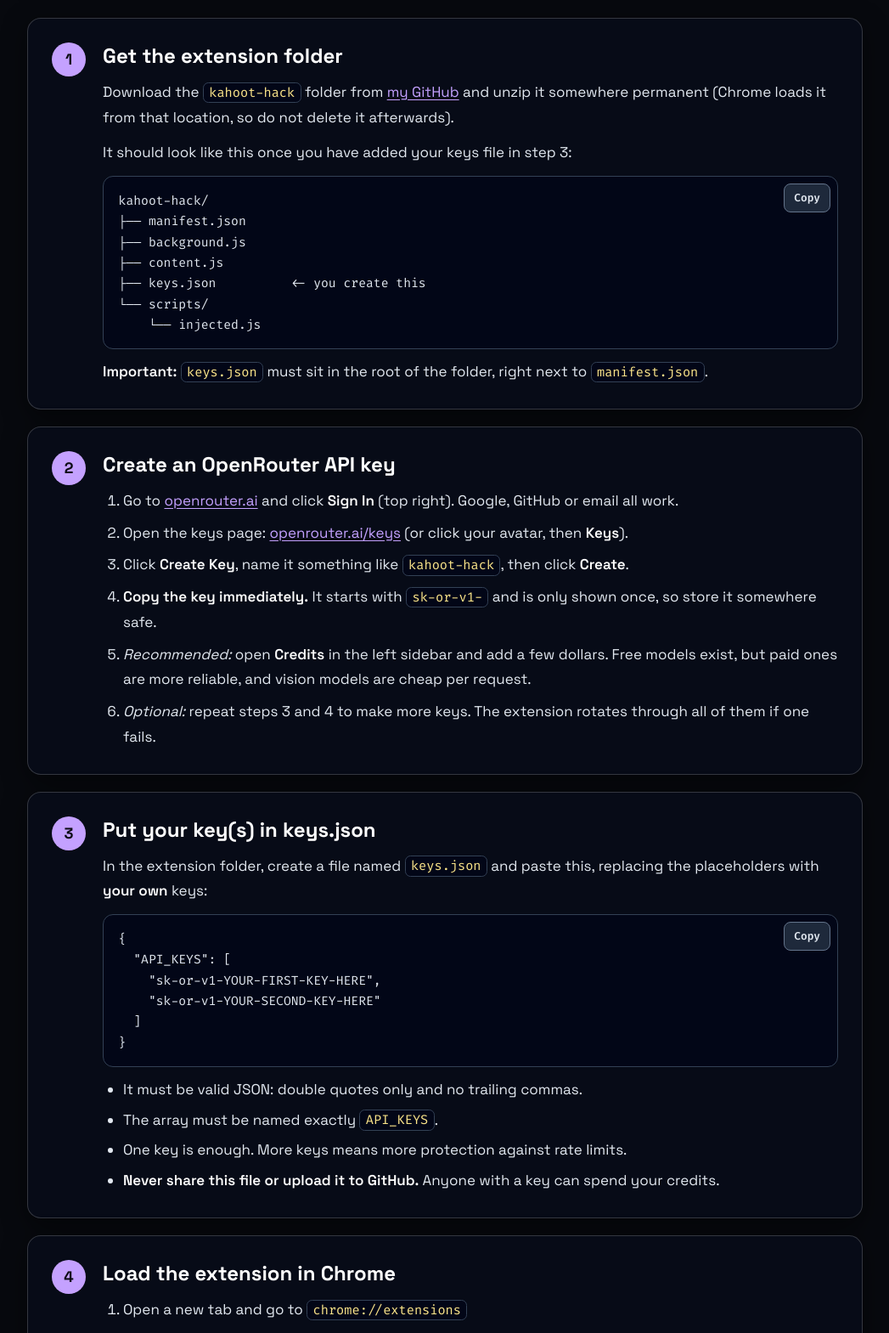
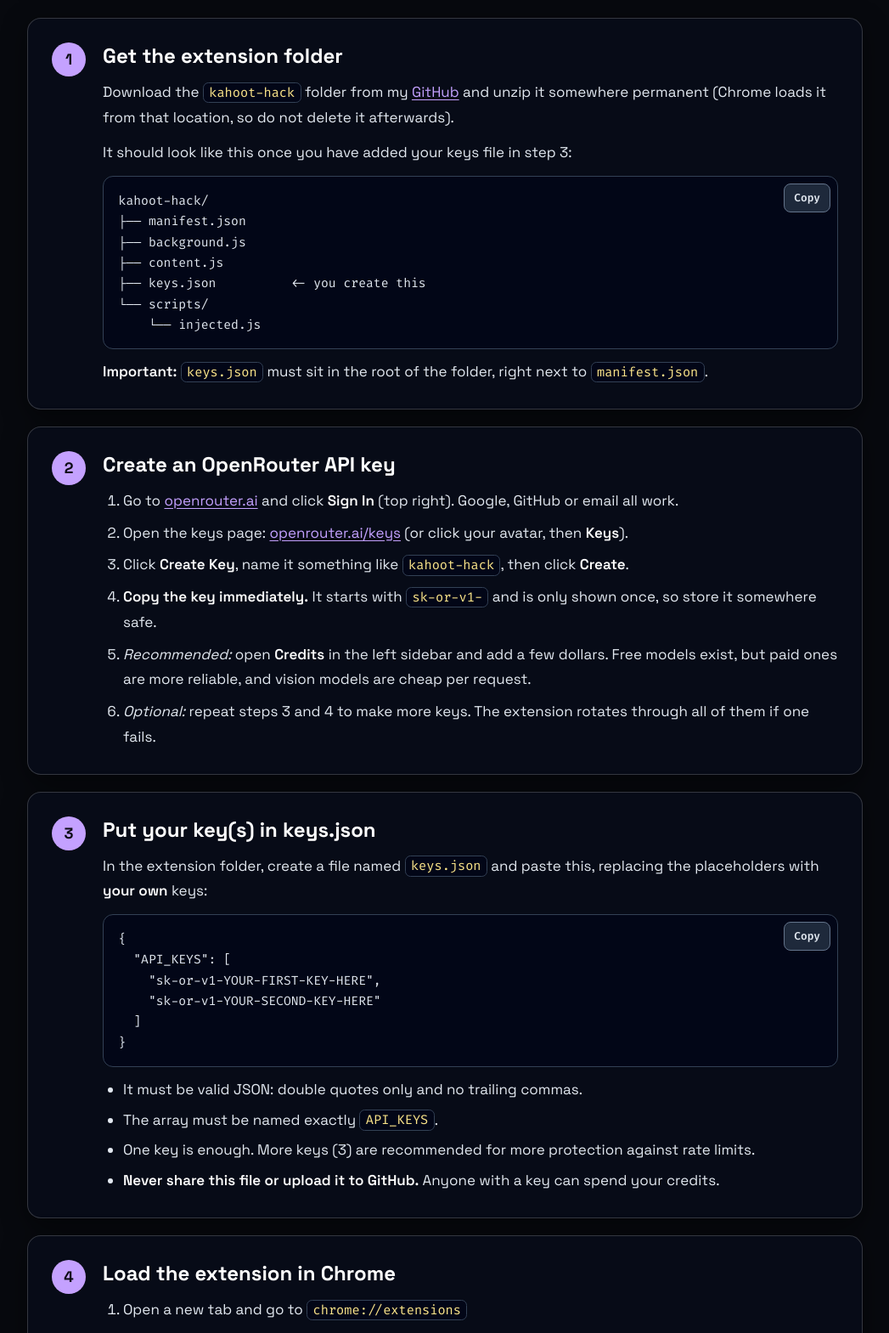
Before and after one commit to Kurtis-Lam/my-personal-webpage, a plain HTML site: page public/kahoot-hack.html in a window 1280 px wide. Shown: the part 2567-4136 px from the top of the page at 85% size, without its empty margins (116-1163 px from the left). Drawn offline with nearby package versions, Linux system fonts and the light colour scheme.

Commit message:
fix: unlink my

```diff
--- a/public/kahoot-hack.html
+++ b/public/kahoot-hack.html
@@ -252,7 +252,7 @@
           <span class="step-num">1</span>
           <div class="min-w-0 flex-1 body-text space-y-3">
             <h3 class="text-xl md:text-2xl font-bold text-white">Get the extension folder</h3>
-            <p>Download the <span class="ic">kahoot-hack</span> folder from <a href="https://github.com/Kurtis-Lam/kahoot-hack" target="_blank" rel="noopener noreferrer">my GitHub</a> and unzip it somewhere permanent (Chrome loads it from that location, so do not delete it afterwards).</p>
+            <p>Download the <span class="ic">kahoot-hack</span> folder from my <a href="https://github.com/Kurtis-Lam/kahoot-hack" target="_blank" rel="noopener noreferrer">GitHub</a> and unzip it somewhere permanent (Chrome loads it from that location, so do not delete it afterwards).</p>
             <p>It should look like this once you have added your keys file in step 3:</p>
             <div class="code-wrap"><button class="copy-btn" type="button" data-copy="#code-tree">Copy</button><pre class="code" id="code-tree">kahoot-hack/
 ├── manifest.json
@@ -294,7 +294,7 @@
             <ul class="list-disc pl-6 space-y-1.5">
               <li>It must be valid JSON: double quotes only and no trailing commas.</li>
               <li>The array must be named exactly <span class="ic">API_KEYS</span>.</li>
-              <li>One key is enough. More keys means more protection against rate limits.</li>
+              <li>One key is enough. More keys (3) are recommended for more protection against rate limits.</li>
               <li><strong>Never share this file or upload it to GitHub.</strong> Anyone with a key can spend your credits.</li>
             </ul>
           </div>
```
Also changed, not shown: public/monkeytyper.html (+1 -1 lines).
